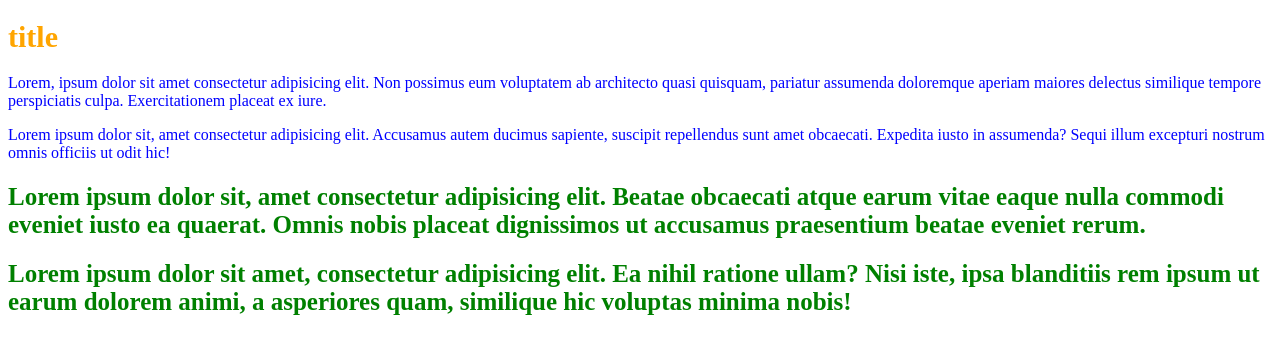
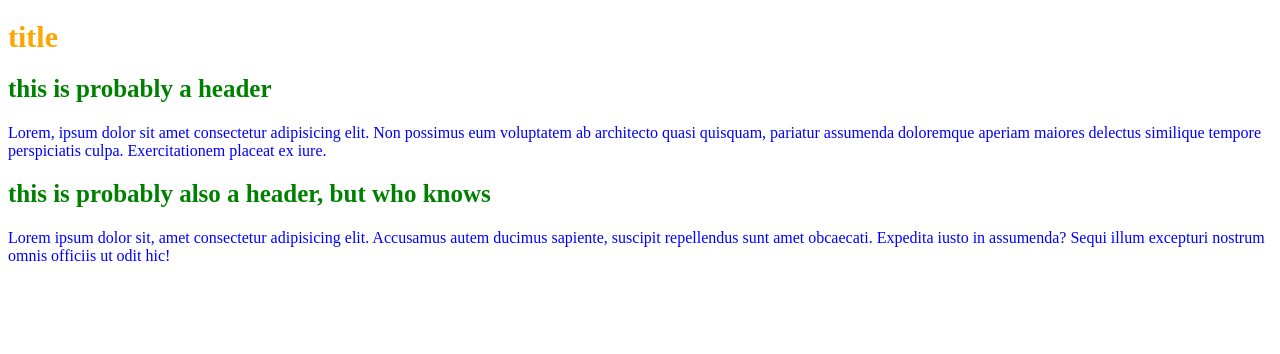
Before and after one commit to THE-SKELETOR/wba2-css-szlifka-adam-2c, a plain HTML site: page index.html in a window 1280 px wide. Drawn offline with Linux system fonts and the light colour scheme.

Commit message:
this is a message in html for github

```diff
--- a/index.html
+++ b/index.html
@@ -13,24 +13,27 @@
 <body>
     <h1 class="title">title</h1>
 
+    <h2 class="header">
+        this is probably a header
+    </h2>
+
     <p class="text">
         Lorem, ipsum dolor sit amet consectetur adipisicing elit. Non possimus eum voluptatem ab architecto quasi
         quisquam, pariatur assumenda doloremque aperiam maiores delectus similique tempore perspiciatis culpa.
         Exercitationem placeat ex iure.
     </p>
+
+    <h2 class="header">
+        this is probably also a header, but who knows
+    </h2>
+
     <p class="text">
         Lorem ipsum dolor sit, amet consectetur adipisicing elit. Accusamus autem ducimus sapiente, suscipit repellendus
         sunt amet obcaecati. Expedita iusto in assumenda? Sequi illum excepturi nostrum omnis officiis ut odit hic!
     </p>
 
-    <h2 class="header">
-        Lorem ipsum dolor sit, amet consectetur adipisicing elit. Beatae obcaecati atque earum vitae eaque nulla commodi
-        eveniet iusto ea quaerat. Omnis nobis placeat dignissimos ut accusamus praesentium beatae eveniet rerum.
-    </h2>
-    <h2 class="header">
-        Lorem ipsum dolor sit amet, consectetur adipisicing elit. Ea nihil ratione ullam? Nisi iste, ipsa blanditiis rem
-        ipsum ut earum dolorem animi, a asperiores quam, similique hic voluptas minima nobis!
-    </h2>
+
+
 </body>
 
 </html>
```
